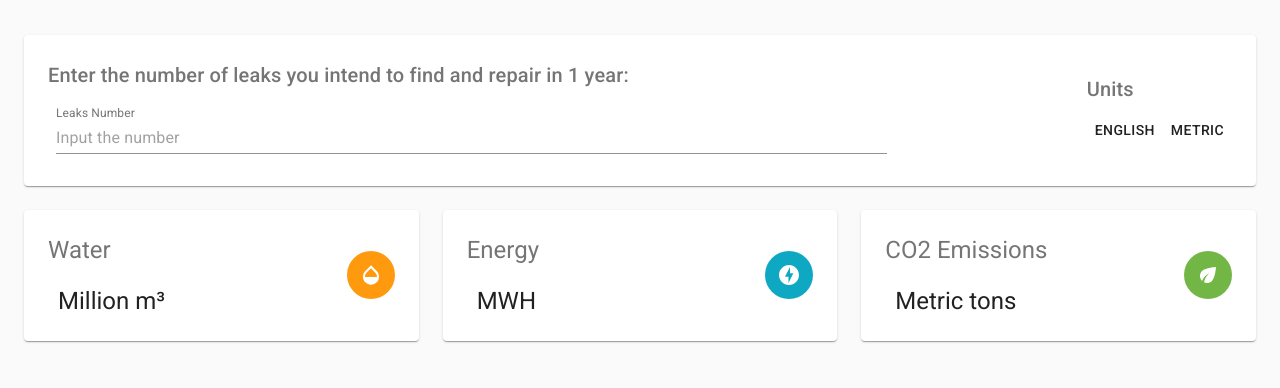
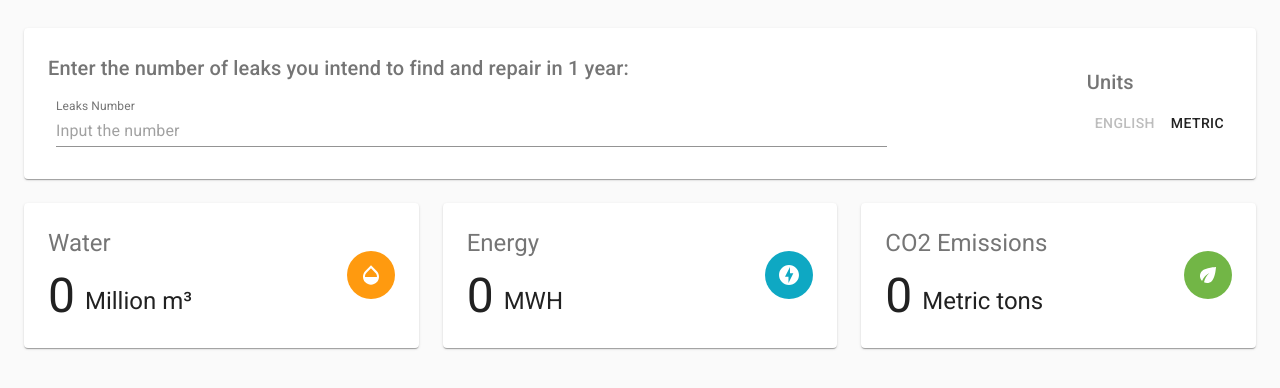
Before and after one commit to khalidhindawi/react-calculator, a React (Create React App) app: page / in a window 1280 px wide. Shown: the part 212-600 px from the top of the page. Built offline with nearby package versions, Linux system fonts and the light colour scheme.

Commit message:
unit switch is changed

```diff
--- a/src/App.js
+++ b/src/App.js
@@ -21,18 +21,19 @@ const useStyles = makeStyles(() => ({
 const App = () => {
   const classes = useStyles();
   const [unitType, setUnitType] = React.useState(false);
-  const [leaksNumber, setLeaksNumber] = React.useState(null);
+  const [leaksNumber, setLeaksNumber] = React.useState('');
 
   const handleChangeLeaksNumber = React.useCallback(event => {
     if (event.target.value) {
       setLeaksNumber(parseFloat(event.target.value))
     } else {
-      setLeaksNumber(null)
+      setLeaksNumber('')
     }
   }, []);
 
-  const handleChangeUnitType = React.useCallback(event => {
-    setUnitType(event.target.checked)
+  const handleChangeUnitType = React.useCallback(value => {
+    // setUnitType(event.target.checked)
+    setUnitType(value)
   }, []);
 
   const getWaterValue = React.useCallback(() => {
@@ -78,7 +79,7 @@ const App = () => {
             xs={12}
           >
             <CalInputs
-              leaksNumber={leaksNumber}
+              leaksNumber={leaksNumber.toString()}
               handleChangeLeaksNumber={handleChangeLeaksNumber}
               handleChangeUnitType={handleChangeUnitType}
               unitType={unitType}
--- a/src/components/CalInputs.js
+++ b/src/components/CalInputs.js
@@ -82,10 +82,16 @@ const CalInputs = ({
         >
           Units
         </Typography>
-        <Button>
+        <Button
+          onClick={() => handleChangeUnitType(false)}
+          disabled={!unitType}
+        >
           English
         </Button>
-        <Button>
+        <Button
+          onClick={() => handleChangeUnitType(true)}
+          disabled={unitType}
+        >
           Metric
         </Button>
       </Box>
@@ -95,7 +101,7 @@ const CalInputs = ({
 
 CalInputs.propTypes = {
   className: PropTypes.string,
-  leaksNumber: PropTypes.number,
+  leaksNumber: PropTypes.string,
   unitType: PropTypes.bool,
   handleChangeLeaksNumber: PropTypes.func,
   handleChangeUnitType: PropTypes.func
```
